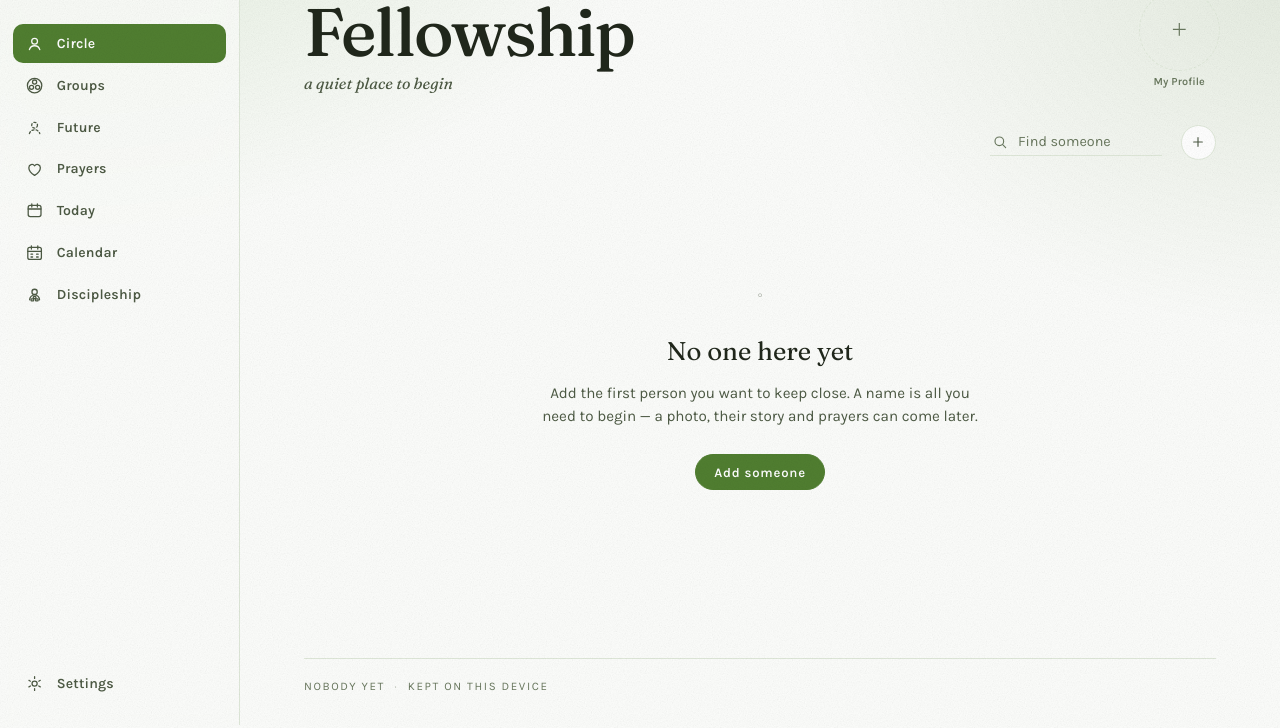
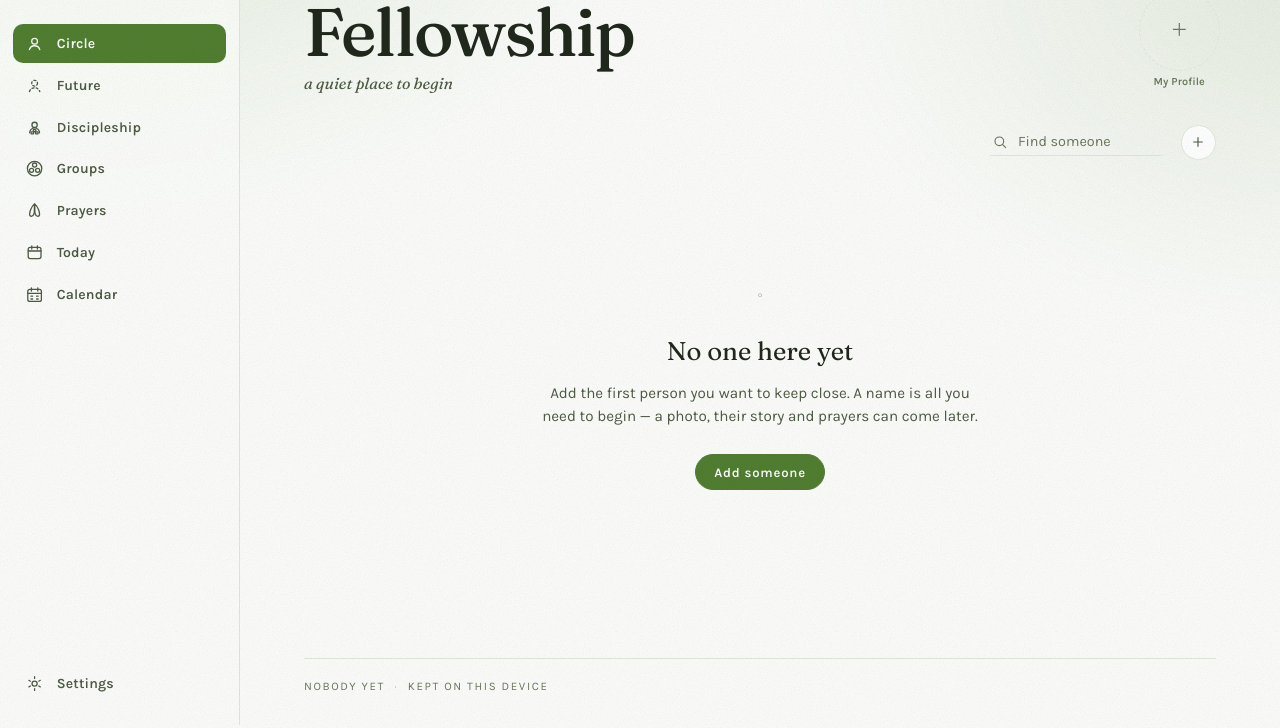
Before and after one commit to VKaladinV/Kindred, a plain HTML site: page index.html in a window 1280 px wide. Shown: the part 75-803 px from the top of the page. Drawn offline with Linux system fonts and the light colour scheme; no server answers.

Commit message:
Let the tabs run in the order you reach for them, and prayer wear its own hands
Circle, Future, Discipleship, Groups, Prayers, Today, Calendar. The people
you hold come first, then the two ways you are deliberately walking with
someone, then the rooms they are gathered in.

The prayer list carried a heart, which is a feeling rather than the act.
Two hands, palms together, in the same thin line every other icon here is
drawn in. One hand and its mirror — each a closed lobe, not a single
silhouette with a line down the middle, because drawn that way it reads as
a leaf and no amount of shaping talks it out of that. The lobes are kept
wide on purpose: narrower than the 1.6 stroke that draws them and they
fill themselves in, and the icon is a solid blade at tab size.

Co-Authored-By: Claude Opus 5 <noreply@anthropic.com>

```diff
--- a/index.html
+++ b/index.html
@@ -65,19 +65,33 @@
     <svg viewBox="0 0 24 24" aria-hidden="true"><circle cx="12" cy="9" r="3.6"/><path d="M5.5 19.5a6.8 6.8 0 0 1 13 0"/></svg>
     <span>Circle</span>
   </button>
+  <!-- Echoes the Circle icon, but dashed — not yet solid. -->
+  <button class="nav-item" data-view="future">
+    <svg viewBox="0 0 24 24" aria-hidden="true"><circle cx="12" cy="9" r="3.6" stroke-dasharray="2.6 2.6"/><path d="M5.5 19.5a6.8 6.8 0 0 1 13 0" stroke-dasharray="2.6 2.6"/></svg>
+    <span>Future</span>
+  </button>
+  <!-- The Circle person, with a small three-brick pyramid built in front of
+       him — two side by side, one centred above. -->
+  <button class="nav-item" data-view="discipleship">
+    <svg viewBox="0 0 24 24" aria-hidden="true"><circle cx="12" cy="8.6" r="3.3"/><path d="M5.8 18.6a6.2 6.2 0 0 1 12.4 0"/><rect x="10.4" y="14.6" width="3.2" height="2.4" rx=".5"/><rect x="7.6" y="17.4" width="3.2" height="2.4" rx=".5"/><rect x="13.2" y="17.4" width="3.2" height="2.4" rx=".5"/></svg>
+    <span>Discipleship</span>
+  </button>
   <!-- Several faces held as one, which is what the icon says: a ring of small
        circles rather than the single person the Circle icon draws. -->
   <button class="nav-item" data-view="groups">
     <svg viewBox="0 0 24 24" aria-hidden="true"><circle cx="12" cy="12" r="9"/><circle cx="12" cy="7.6" r="2.6"/><circle cx="8.2" cy="14.2" r="2.6"/><circle cx="15.8" cy="14.2" r="2.6"/></svg>
     <span>Groups</span>
   </button>
-  <!-- Echoes the Circle icon, but dashed — not yet solid. -->
-  <button class="nav-item" data-view="future">
-    <svg viewBox="0 0 24 24" aria-hidden="true"><circle cx="12" cy="9" r="3.6" stroke-dasharray="2.6 2.6"/><path d="M5.5 19.5a6.8 6.8 0 0 1 13 0" stroke-dasharray="2.6 2.6"/></svg>
-    <span>Future</span>
-  </button>
+  <!-- Two hands, palms together — the 🙏 gesture drawn in the same thin line
+       every other icon here is, in place of the heart the list used to carry.
+       One hand and its mirror (every x is 24 minus the other's), each a closed
+       lobe rather than a silhouette with a line down it: drawn as one outline
+       this reads as a leaf, and it is the pair of separate shapes meeting at
+       the fingertips and parting at the wrists that says hands instead. They
+       are kept wide on purpose — a narrower lobe is thinner than the 1.6
+       stroke that draws it, and fills in to a solid blade at tab size. -->
   <button class="nav-item" data-view="prayers">
-    <svg viewBox="0 0 24 24" aria-hidden="true"><path d="M12 20.5s-7.2-4.4-7.2-9.6a4 4 0 0 1 7.2-2.4 4 4 0 0 1 7.2 2.4c0 5.2-7.2 9.6-7.2 9.6z"/></svg>
+    <svg viewBox="0 0 24 24" aria-hidden="true"><path d="M11.8 3.6C10.1 5.2 8.1 8.1 7 10.9 6.2 12.9 5.8 14.9 5.8 16.5 5.8 18 6.7 19.1 8 19.1 9.5 19.1 10.7 17.9 11.3 16 11.7 14.5 11.8 11.6 11.8 3.6Z"/><path d="M12.2 3.6C13.9 5.2 15.9 8.1 17 10.9 17.8 12.9 18.2 14.9 18.2 16.5 18.2 18 17.3 19.1 16 19.1 14.5 19.1 13.3 17.9 12.7 16 12.3 14.5 12.2 11.6 12.2 3.6Z"/></svg>
     <span>Prayers</span>
   </button>
   <button class="nav-item" data-view="today">
@@ -88,12 +102,6 @@
   <button class="nav-item" data-view="calendar">
     <svg viewBox="0 0 24 24" aria-hidden="true"><rect x="3.5" y="5.5" width="17" height="15" rx="2.5"/><path d="M3.5 10.5h17M8 3.5v4M16 3.5v4M7.5 14h2M14.5 14h2M7.5 17.5h2M14.5 17.5h2"/></svg>
     <span>Calendar</span>
-  </button>
-  <!-- The Circle person, with a small three-brick pyramid built in front of
-       him — two side by side, one centred above. -->
-  <button class="nav-item" data-view="discipleship">
-    <svg viewBox="0 0 24 24" aria-hidden="true"><circle cx="12" cy="8.6" r="3.3"/><path d="M5.8 18.6a6.2 6.2 0 0 1 12.4 0"/><rect x="10.4" y="14.6" width="3.2" height="2.4" rx=".5"/><rect x="7.6" y="17.4" width="3.2" height="2.4" rx=".5"/><rect x="13.2" y="17.4" width="3.2" height="2.4" rx=".5"/></svg>
-    <span>Discipleship</span>
   </button>
 
   <span class="nav-gap"></span>
```
